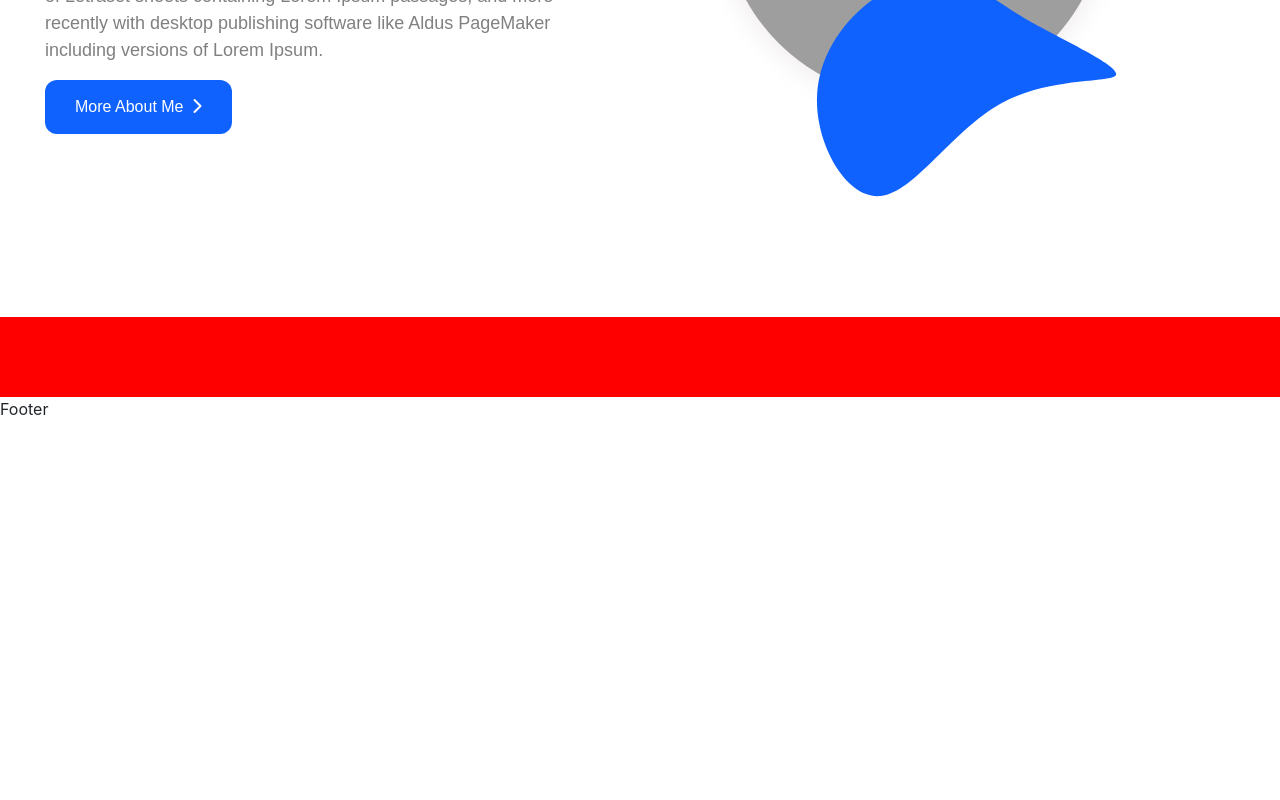
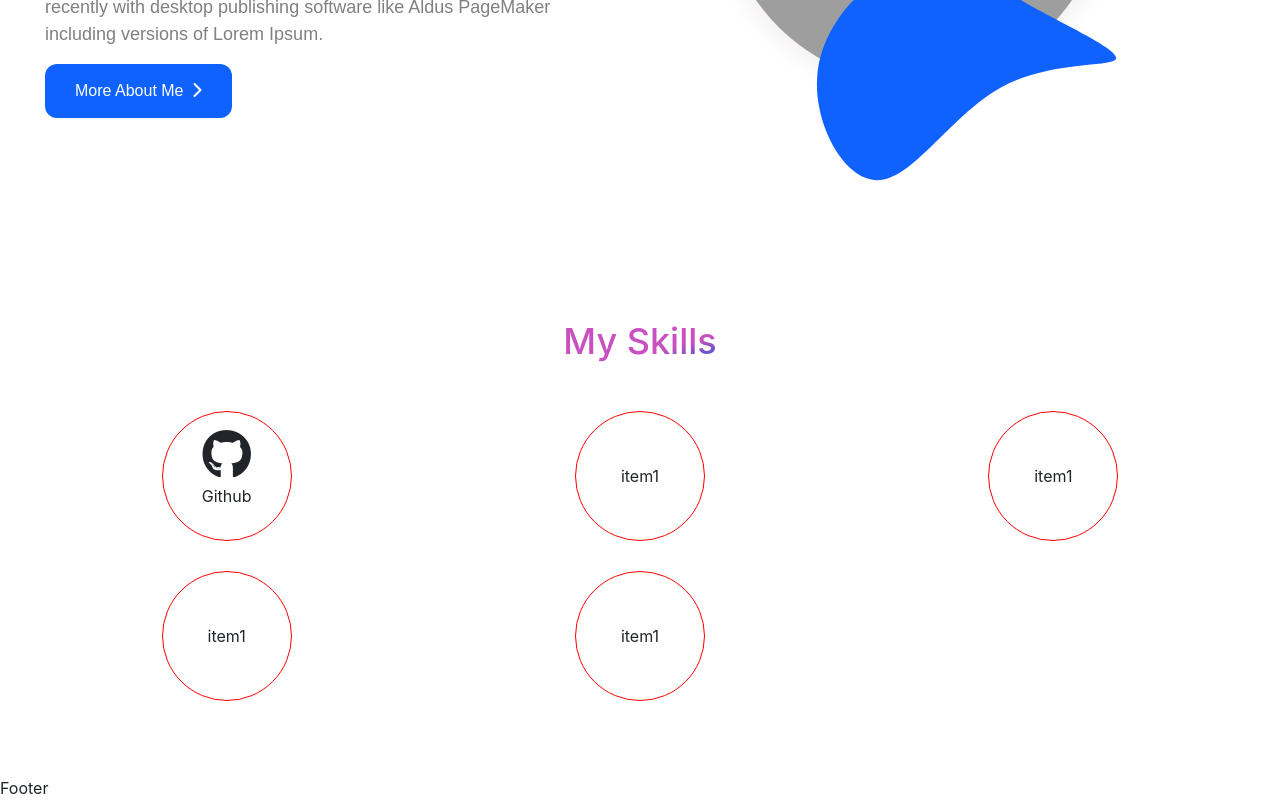
Before and after one commit to RahulJaincorpseed/personal-portfolio, a React (Create React App) app: page / in a window 1280 px wide. Shown: the part 432-1232 px from the top of the page. Before the commit the page ends 853 px from the top, so only its background shows below. Built offline with nearby package versions, Linux system fonts and the light colour scheme; grey boxes are pictures that could not be loaded.

Commit message:
add some css code

```diff
--- a/src/App.css
+++ b/src/App.css
@@ -40,8 +40,8 @@ li{
 }
 
 .section-padding{
-  padding-top: 40px;
-  padding-bottom: 40px;
+  padding-top: 35px;
+  padding-bottom: 35px;
   padding-left: 10px;
   padding-right: 10px;
 }
@@ -62,3 +62,11 @@ li{
   text-decoration: none;
   color: #1c1c1c;
 }
+
+.main-heading{
+  text-align: center;
+  font-size: 36px;
+  background: -webkit-linear-gradient(105deg, #4158d0 41%, #c850c0 46%);
+  -webkit-background-clip: text;
+  -webkit-text-fill-color: transparent;
+}
--- a/src/Main/HeroSection.scss
+++ b/src/Main/HeroSection.scss
@@ -1,5 +1,5 @@
 .hero-section {
-  height: calc(94vh - 60px);
+  min-height: calc(90vh - 60px);
   background-color: #fff;
   display: grid;
   grid-template-columns: 1fr 1fr;
--- a/src/Main/MainPage.js
+++ b/src/Main/MainPage.js
@@ -1,7 +1,6 @@
 import React from "react";
 import HeroSection from "./HeroSection";
 import MySkills from "./MySkills";
-import Gallery from "../component/Gallery";
 
 const MainPage = () => {
   return (
--- a/src/Main/MySkills.js
+++ b/src/Main/MySkills.js
@@ -1,14 +1,25 @@
-import React from "react";
+import React from "react"
 import "./MySkills.scss"
 
 const MySkills = () => {
   return (
     <div className="skill-section section-padding">
-        <div>
+      <div>
+        <h3 className="main-heading">My Skills</h3>
+        <div className="skills-item">
+          <div className="ball-item">
 
+            <i class="fa-brands fa-github"></i>
+            <p>Github</p>
+          </div>
+          <div className="ball-item">item1</div>
+          <div className="ball-item">item1</div>
+          <div className="ball-item">item1</div>
+          <div className="ball-item">item1</div>
         </div>
+      </div>
     </div>
   )
-};
+}
 
-export default MySkills;
+export default MySkills
--- a/src/Main/MySkills.scss
+++ b/src/Main/MySkills.scss
@@ -1,3 +1,27 @@
 .skill-section{
-    background-color: red;
+    background-color: #fff;
+    .skills-item{
+        display: grid;
+        grid-template-columns: 1fr 1fr 1fr;
+        padding: 40px 25px;
+        gap: 30px;
+        .ball-item{
+            height: 130px;
+            width: 130px;
+            border-radius: 50%;
+            border: 1px solid red;
+            padding: 30px;
+            display: flex;
+            justify-content: center;
+            align-items: center;
+            margin: auto;
+            flex-direction: column;
+            gap: 5px;
+            i{
+                font-size: 50px;
+            }
+            // rgba(65, 88, 208, 1)
+            // rgba(200, 80, 192, 1)
+        }
+    }
 }
```
